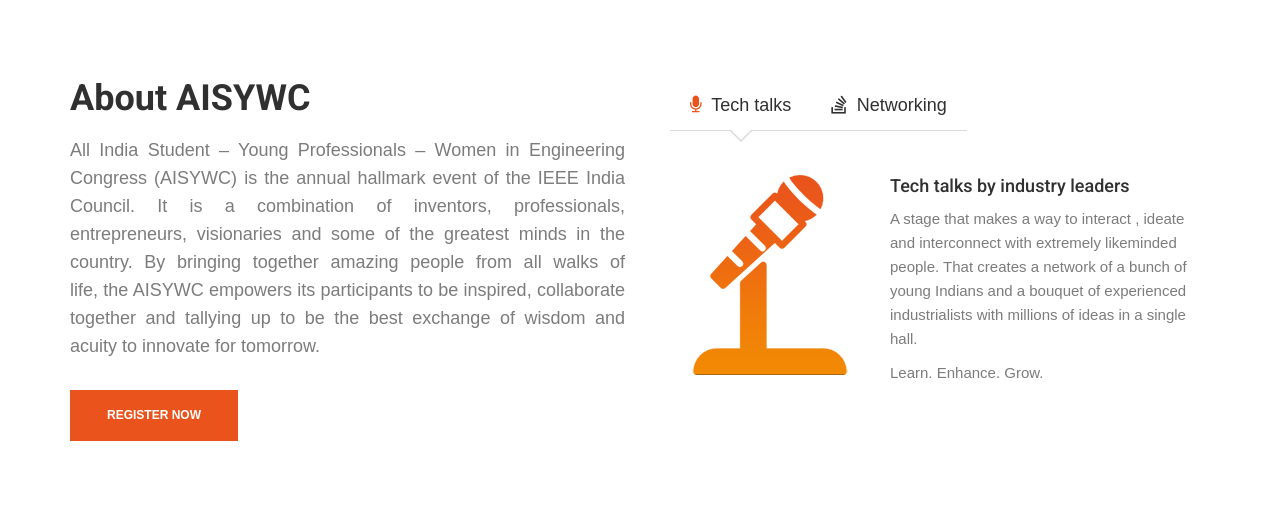
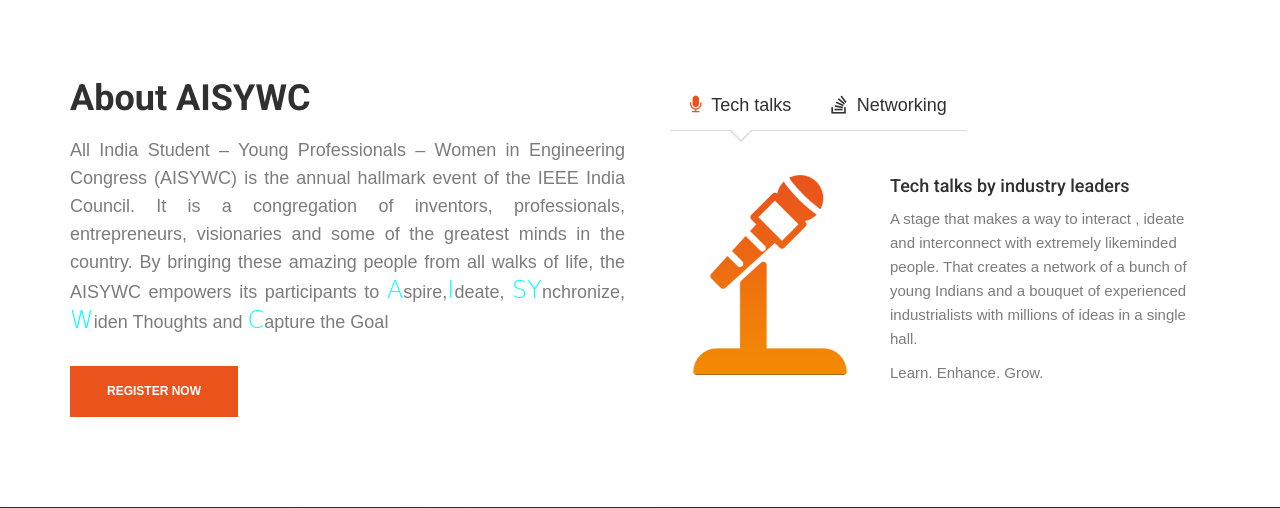
Before and after one commit to Shriyansh-J/AISYWC, a PHP site: page / in a window 1280 px wide. Shown: the part 914-1422 px from the top of the page. Run offline with PHP 8.4, Linux system fonts and the light colour scheme; some web fonts are replaced.

Commit message:
about text updated | agenda class added

```diff
--- a/css/style.css
+++ b/css/style.css
@@ -3390,3 +3390,9 @@
 	 margin-top: 30px;
 	 font-weight: 700;
 }
+
+.agenda{
+	font-size: x-large;
+	font-family: cursive;
+	color: aqua;
+}
--- a/index.html
+++ b/index.html
@@ -254,12 +254,11 @@
                     <div class="intro-content">
                         <h2 class="intro-title">About AISYWC</h2>
                         <p class="intro-desc lead">All India Student – Young Professionals – Women in Engineering
-                            Congress (AISYWC) is the annual hallmark event of the IEEE India Council.
-                            It is a combination of inventors, professionals, entrepreneurs, visionaries and some of
-                            the greatest minds in the country.
-                            By bringing together amazing people from all walks of life, the AISYWC empowers its
-                            participants to be inspired, collaborate together and tallying up to be the best exchange of
-                            wisdom and acuity to innovate for tomorrow.
+                            Congress (AISYWC) is the annual hallmark event of the IEEE India Council. It is a
+                            congregation of inventors, professionals, entrepreneurs, visionaries and some of the
+                            greatest minds in the country. By bringing these amazing people from all walks of life, the
+                            AISYWC empowers its participants to <span class="agenda">A</span>spire,<span class="agenda">I</span>deate, <span class="agenda">SY</span>nchronize, <span class="agenda">W</span>iden Thoughts and <span class="agenda">C</span>apture
+                            the Goal
                         </p>
                         <div class="gap-20"></div>
                         <p>
@@ -639,10 +638,10 @@
                 <span class="icon-wrap"><i class="fa fa-microphone"></i></span>
                 <h2 class="section-title title-white">Sessions by Distinguished Speakers</h2>
                 <p class="section-sub-title"><span style="font-size: x-large;font-family: cursive;color: aqua;">A</span>spire,
-                    <span style="font-size: x-large;font-family: cursive;color: aqua;">I</span>deate, <span
-                            style="font-size: x-large;font-family: cursive;color: aqua;">SY</span>nchronize, <span
-                            style="font-size: x-large;font-family: cursive;color: aqua;">W</span>iden thoughts and <span
-                            style="font-size: x-large;font-family: cursive;color: aqua;">C</span>apture the goal.</p>
+                    <span class="agenda">I</span>deate, <span
+                            class="agenda">SY</span>nchronize, <span
+                            class="agenda">W</span>iden thoughts and <span
+                            class="agenda">C</span>apture the goal.</p>
             </div><!--/ Title row end -->
 
             <div class="row">
```
